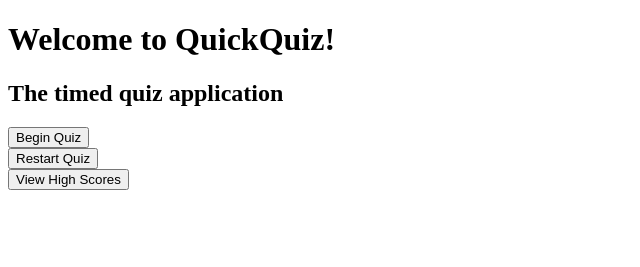
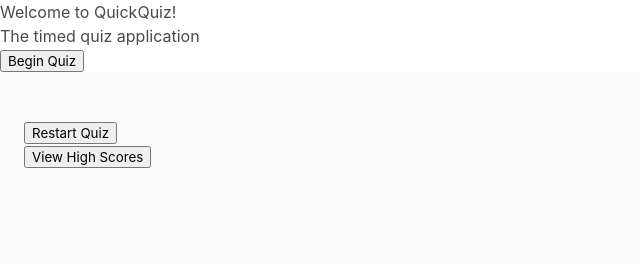
Before and after one commit to xRitchie91/QuickQuiz, a plain HTML site: page index.html in a window 1280 px wide. Shown: the whole page, without its empty margins (0-640 px from the left). Drawn offline with nearby package versions, Linux system fonts and the light colour scheme.

Commit message:
updated multiple files
still troubleshooting why code is not rendering or why HTML is not responding to CSS.

```diff
--- a/assets/style.css
+++ b/assets/style.css
@@ -2,6 +2,9 @@ body {
     background-color: cornflowerblue;
 }
 
+#main-contnet {
+    background-color: slategray;
+}
 .h1, .h2 {
     color: ghostwhite;
     background-color: cornflowerblue;
@@ -16,8 +19,5 @@ body {
 .restart-quiz,
 .topscores {
     float: center;
+    color: cornflowerblue
 }
-
-.content {
-    float: none;
-}
--- a/index.html
+++ b/index.html
@@ -5,7 +5,9 @@
     <meta charset="UTF-8">
     <meta http-equiv="X-UA-Compatible" content="IE=edge">
     <meta name="viewport" content="width=device-width, initial-scale=1.0">
-    <link rel="styleshee" href="assets/style.css">
+    <link rel="stylesheet" href="https://cdn.jsdelivr.net/npm/bulma@0.9.1/css/bulma.min.css">
+    <link href="https://cdnjs.cloudflare.com/ajax/libs/font-awesome/5.13.0/css/all.min.css" rel="stylesheet">
+    <link rel="styleshee" href="./assets/style.css">
     <link rel="icon"
         href="https://emojipedia-us.s3.dualstack.us-west-1.amazonaws.com/thumbs/120/google/274/timer-clock_23f2-fe0f.png">
     <title>QuickQuiz</title>
@@ -16,20 +18,19 @@
     <h2>The timed quiz application</h2>
 </header>
 
-<body>
-    <section class="content">
+<body class="body">
+    <section class="main-content">
         <div class="countdown" id="countdown"></div>
         <div><button class="start" id="start">Begin Quiz</button></div>
     </section>
-
 </body>
 
-<footer class="footer">
+<script src="./assets/script.js"></script>
+<script src="./assets/questions.js"></script>
+
+<footer class="footer has-content-centered">
     <div><button class="restart-quiz" id="restart-quiz">Restart Quiz</button></div>
     <div><button class="topscores" id="topscores">View High Scores</button></div>
 </footer>
 
-<script src="assets/script.js"></script>
-<!--<script src="assets/questions.js"></script>-->
-
 </html>
```
Also changed, not shown: 1 other file.
